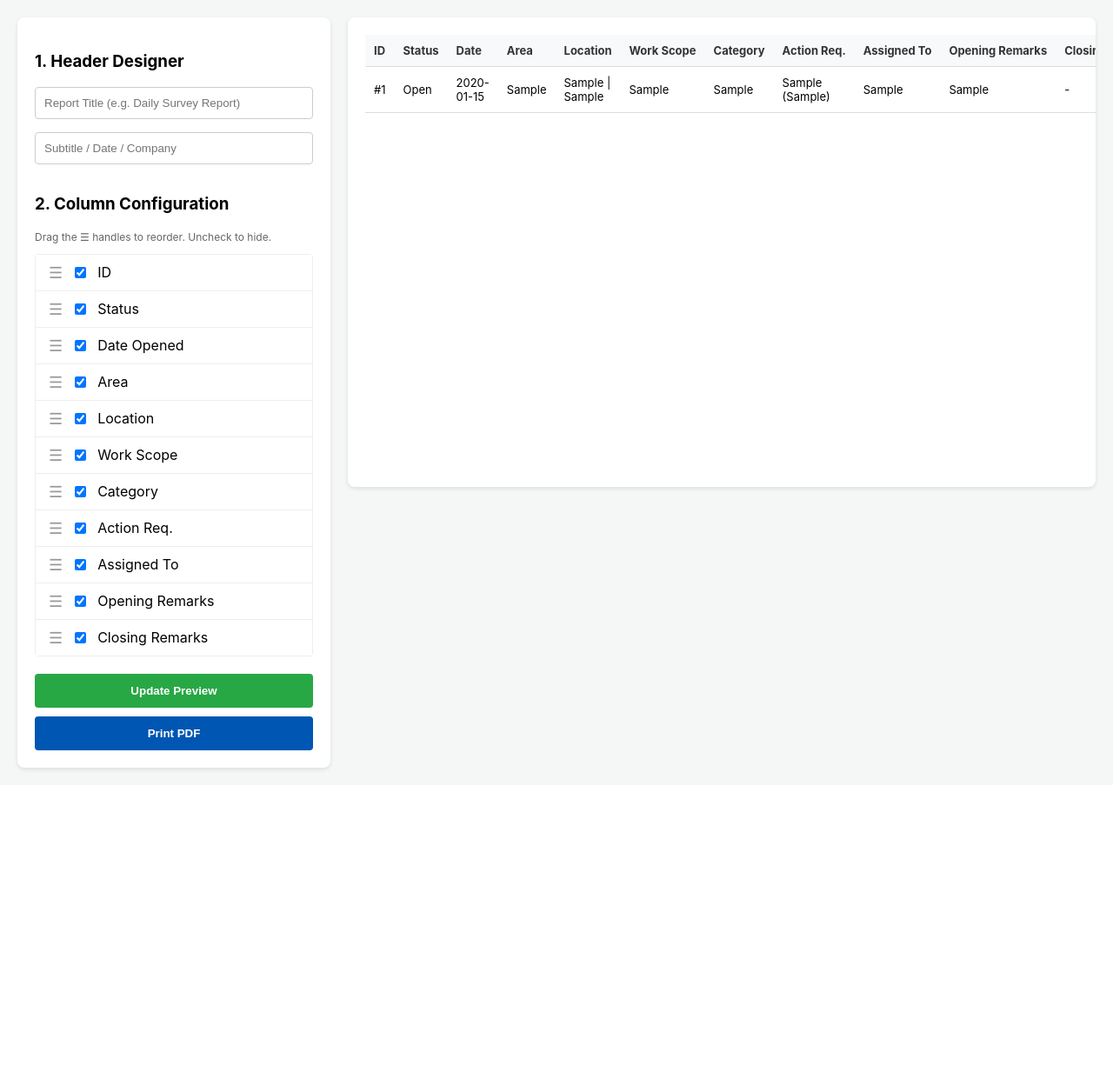
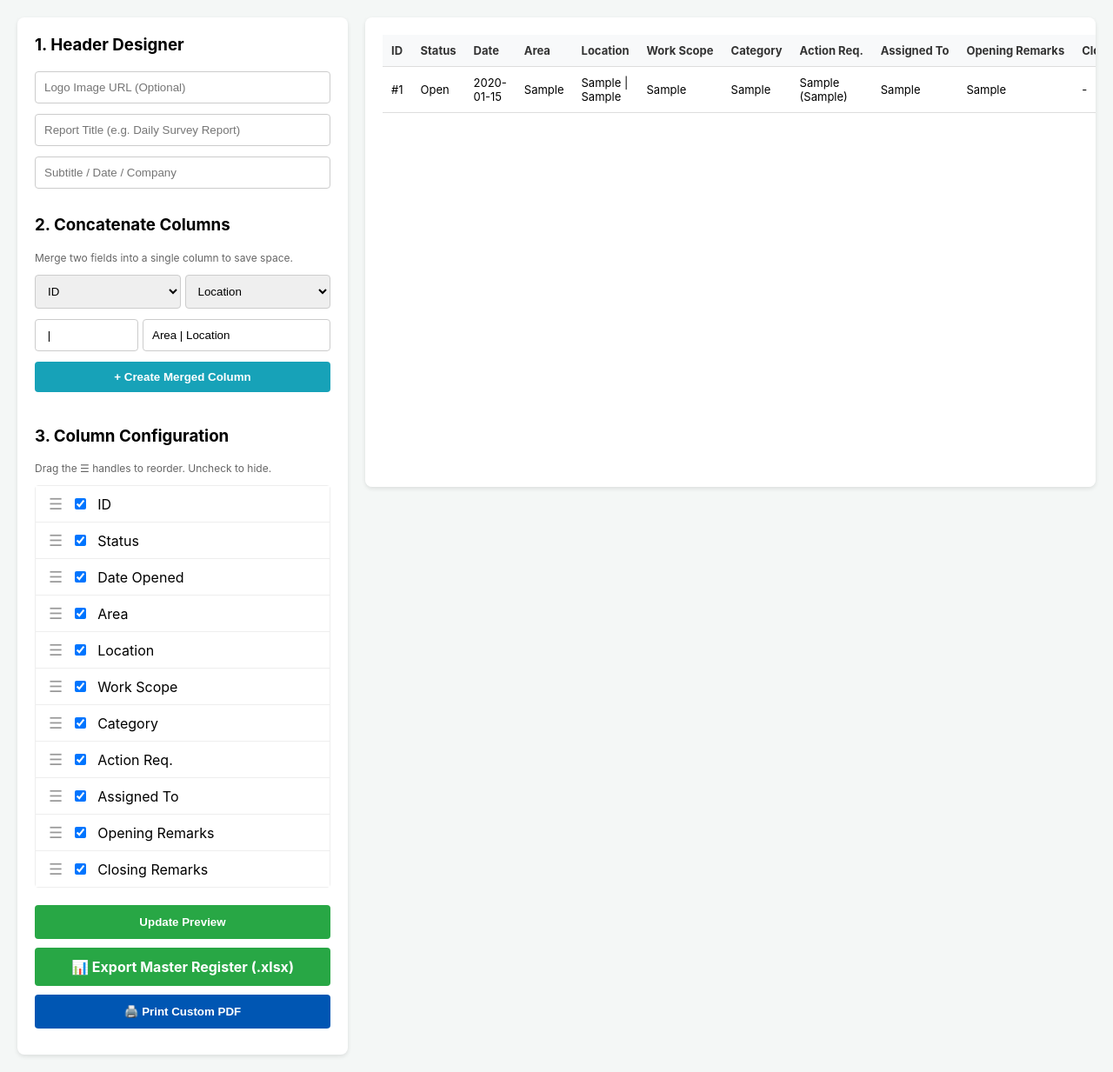
Before and after one commit to DRL8490/DAR, a Flask app: page /reports in a window 1280 px wide. Shown: the part 89-1322 px from the top of the page at 87% size. Before the commit the page ends 978 px from the top, so only its background shows below. Run offline with Flask 3, Linux system fonts and the light colour scheme; a user stored in the database is signed in; tables that the repository leaves empty hold one stand-in row (values such as "Sample post").

Commit message:
Added export to export to KPI xlsx format

```diff
--- a/app.py
+++ b/app.py
@@ -1,3 +1,6 @@
+import pandas as pd
+import io
+from flask import send_file
 import os, json
 from flask import Flask, render_template, request, redirect, url_for, flash
 from flask_sqlalchemy import SQLAlchemy
@@ -304,6 +307,62 @@ def cancel_task(task_id):
 def reports():
     all_tasks = SurveyTask.query.order_by(SurveyTask.start_time.desc()).all()
     return render_template('reports.html', tasks=all_tasks)
+@app.route('/export_excel')
+@login_required
+def export_excel():
+    # 1. Grab all tasks from the database
+    tasks = SurveyTask.query.order_by(SurveyTask.start_time.asc()).all()
 
+    # 2. Map the database columns to your specific Master Register format
+    data = []
+    for i, task in enumerate(tasks, 1):
+        data.append({
+            'Tender / Project Ref.': '20012',
+            'Sl No': i,
+            'Activity Type': task.task_category,
+            'Discipline': task.action_required,
+            'Requestor Ref. #': '', # Leave blank for manual entry or map later
+            'Survey Ref. #': f"THPP-SURV-{task.id:04d}",
+            'Requestor': task.requestor,
+            'Assigned to': task.assigned_to,
+            'Date/Time Received': task.start_time.strftime('%Y-%m-%d %H:%M') if task.start_time else '',
+            'Date/Time Completed': task.end_time.strftime('%Y-%m-%d %H:%M') if task.end_time else '',
+            'Description of Survey Works / Survey Volume Calculation': f"{task.area} - {task.location or ''} - {task.work_scope}",
+            'Special Conditions / Remarks': task.remarks or ''
+        })
+
+    df = pd.DataFrame(data)
+    output = io.BytesIO()
+
+    # 3. Create the Excel file and inject the custom QA/QC Header Rows
+    with pd.ExcelWriter(output, engine='openpyxl') as writer:
+        # Start the table on row 3 (index 2) so we have room for the titles
+        df.to_excel(writer, index=False, startrow=2, sheet_name='Master Register')
+        worksheet = writer.sheets['Master Register']
+
+        # Row 1 Title
+        worksheet.cell(row=1, column=5, value="SURVEY ACTIVITY MASTER REGISTER")
+
+        # Row 2 Title (Dynamically sets the current month/year)
+        current_month = datetime.utcnow().strftime("%B %Y").upper()
+        worksheet.cell(row=2, column=1, value=f"MONTH OF {current_month} - SURVEY TEAM")
+
+        # Auto-adjust column widths for readability
+        for column in worksheet.columns:
+            max_length = 0
+            column = [cell for cell in column]
+            for cell in column:
+                try:
+                    if len(str(cell.value)) > max_length:
+                        max_length = len(cell.value)
+                except:
+                    pass
+            adjusted_width = (max_length + 2)
+            worksheet.column_dimensions[column[0].column_letter].width = adjusted_width
+
+    output.seek(0)
+    filename = f"2510_QA-20-FM-003-13_Master_SAR-SVR_Register_{datetime.utcnow().strftime('%Y%m%d')}.xlsx"
+
+    return send_file(output, download_name=filename, as_attachment=True)
 if __name__ == '__main__':
     app.run(debug=True, port=5001)
--- a/requirements.txt
+++ b/requirements.txt
@@ -4,3 +4,5 @@ Flask-Login==0.6.3
 Werkzeug==3.0.1
 gunicorn==21.2.0
 psycopg2-binary==2.9.9
+pandas
+openpyxl
--- a/templates/reports.html
+++ b/templates/reports.html
@@ -11,13 +11,15 @@
 
         /* Layout */
         .wizard-container { display: flex; gap: 20px; align-items: flex-start; }
-        .sidebar { width: 320px; background: white; padding: 20px; border-radius: 8px; box-shadow: 0 2px 5px rgba(0,0,0,0.1); flex-shrink: 0; }
+        .sidebar { width: 340px; background: white; padding: 20px; border-radius: 8px; box-shadow: 0 2px 5px rgba(0,0,0,0.1); flex-shrink: 0; }
         .preview-area { flex: 1; background: white; padding: 20px; border-radius: 8px; box-shadow: 0 2px 5px rgba(0,0,0,0.1); overflow-x: auto; min-height: 500px; }
 
         /* UI Elements */
-        .form-control { width: 100%; padding: 10px; margin-bottom: 15px; border: 1px solid #ccc; border-radius: 4px; box-sizing: border-box; }
+        .form-control { width: 100%; padding: 10px; margin-bottom: 12px; border: 1px solid #ccc; border-radius: 4px; box-sizing: border-box; }
         .btn-apply { background: #28a745; color: white; width: 100%; padding: 12px; border: none; border-radius: 4px; font-weight: bold; cursor: pointer; margin-bottom: 10px; }
-        .btn-print { background: #0056b3; color: white; width: 100%; padding: 12px; border: none; border-radius: 4px; font-weight: bold; cursor: pointer; }
+        .btn-print { background: #0056b3; color: white; width: 100%; padding: 12px; border: none; border-radius: 4px; font-weight: bold; cursor: pointer; display: block; text-align: center; text-decoration: none; box-sizing: border-box; margin-bottom: 10px; }
+        .btn-excel { background: #17a2b8; color: white; width: 100%; padding: 12px; border: none; border-radius: 4px; font-weight: bold; cursor: pointer; display: block; text-align: center; text-decoration: none; box-sizing: border-box; margin-bottom: 10px; }
+        .btn-concat { background: #17a2b8; color: white; width: 100%; padding: 10px; border: none; border-radius: 4px; font-weight: bold; cursor: pointer; margin-bottom: 20px; }
 
         /* Drag and Drop List */
         .col-list { border: 1px solid #eee; border-radius: 4px; margin-bottom: 20px; background: #fafafa; }
@@ -54,11 +56,32 @@
     <div class="wizard-container">
 
         <div class="sidebar no-print">
-            <h3>1. Header Designer</h3>
+            <h3 style="margin-top: 0;">1. Header Designer</h3>
+            <input type="text" id="hdrLogo" class="form-control" placeholder="Logo Image URL (Optional)">
             <input type="text" id="hdrTitle" class="form-control" placeholder="Report Title (e.g. Daily Survey Report)">
             <input type="text" id="hdrSubtitle" class="form-control" placeholder="Subtitle / Date / Company">
 
-            <h3>2. Column Configuration</h3>
+            <h3>2. Concatenate Columns</h3>
+            <p style="font-size: 12px; color: #666; margin-top: 0;">Merge two fields into a single column to save space.</p>
+            <div style="display: flex; gap: 5px; margin-bottom: 12px;">
+                <select id="concatCol1" class="form-control" style="margin: 0;">
+                    <option value="0">ID</option><option value="1">Status</option><option value="2">Date</option><option value="3">Area</option>
+                    <option value="4">Location</option><option value="5">Work Scope</option><option value="6">Category</option>
+                    <option value="7">Action Req.</option><option value="8">Assigned To</option><option value="9">Opening Remarks</option><option value="10">Closing Remarks</option>
+                </select>
+                <select id="concatCol2" class="form-control" style="margin: 0;">
+                    <option value="0">ID</option><option value="1">Status</option><option value="2">Date</option><option value="3">Area</option>
+                    <option value="4" selected>Location</option><option value="5">Work Scope</option><option value="6">Category</option>
+                    <option value="7">Action Req.</option><option value="8">Assigned To</option><option value="9">Opening Remarks</option><option value="10">Closing Remarks</option>
+                </select>
+            </div>
+            <div style="display: flex; gap: 5px; margin-bottom: 12px;">
+                <input type="text" id="concatSep" class="form-control" placeholder="Separator (e.g. ' | ')" value=" | " style="flex: 1; margin: 0;">
+                <input type="text" id="concatName" class="form-control" placeholder="New Col Name" value="Area | Location" style="flex: 2; margin: 0;">
+            </div>
+            <button onclick="addConcatColumn()" class="btn-concat">+ Create Merged Column</button>
+
+            <h3>3. Column Configuration</h3>
             <p style="font-size: 12px; color: #666; margin-top: 0;">Drag the ☰ handles to reorder. Uncheck to hide.</p>
 
             <div class="col-list" id="dragContainer">
@@ -76,15 +99,19 @@
             </div>
 
             <button onclick="applyReportConfig()" class="btn-apply">Update Preview</button>
-            <button onclick="window.print()" class="btn-print">Print PDF</button>
+
+            <a href="/export_excel" class="btn-excel" style="background: #28a745;">📊 Export Master Register (.xlsx)</a>
+
+            <button onclick="window.print()" class="btn-print">🖨️ Print Custom PDF</button>
         </div>
 
         <div class="preview-area">
 
-            <div id="print-header" class="print-header" style="display: none; text-align: center; margin-bottom: 20px;">
-                <h1 id="print-title" style="margin: 0; color: #333;">NMDC Survey Report</h1>
+            <div id="print-header" class="print-header" style="display: none; text-align: center; margin-bottom: 20px; position: relative; min-height: 80px;">
+                <img id="print-logo" src="" style="position: absolute; left: 0; top: 0; max-height: 80px; max-width: 180px; display: none;">
+                <h1 id="print-title" style="margin: 0; color: #333; padding-top: 10px;">NMDC Survey Report</h1>
                 <h3 id="print-subtitle" style="margin: 5px 0; color: #666;">Generated Report</h3>
-                <hr style="border: 1px solid #ccc;">
+                <hr style="border: 1px solid #ccc; clear: both; margin-top: 25px;">
             </div>
 
             <table id="reportTable">
@@ -116,17 +143,12 @@
     </div>
 
     <script>
-        // 1. Drag and Drop Logic
+        // --- 1. Drag and Drop Engine ---
         let draggedItem = null;
-        document.querySelectorAll('.col-item').forEach(item => {
-            item.addEventListener('dragstart', function(e) {
-                draggedItem = this;
-                setTimeout(() => this.classList.add('dragging'), 0);
-            });
-            item.addEventListener('dragend', function() {
-                this.classList.remove('dragging');
-                draggedItem = null;
-            });
+
+        function attachDragEvents(item) {
+            item.addEventListener('dragstart', function(e) { draggedItem = this; setTimeout(() => this.classList.add('dragging'), 0); });
+            item.addEventListener('dragend', function() { this.classList.remove('dragging'); draggedItem = null; });
             item.addEventListener('dragover', function(e) { e.preventDefault(); });
             item.addEventListener('dragenter', function(e) { e.preventDefault(); this.style.background = '#e9ecef'; });
             item.addEventListener('dragleave', function() { this.style.background = 'white'; });
@@ -137,51 +159,98 @@
                     let allItems = [...this.parentNode.children];
                     let draggedPos = allItems.indexOf(draggedItem);
                     let thisPos = allItems.indexOf(this);
-                    if (draggedPos < thisPos) {
-                        this.parentNode.insertBefore(draggedItem, this.nextSibling);
-                    } else {
-                        this.parentNode.insertBefore(draggedItem, this);
-                    }
+                    if (draggedPos < thisPos) this.parentNode.insertBefore(draggedItem, this.nextSibling);
+                    else this.parentNode.insertBefore(draggedItem, this);
                 }
             });
-        });
+        }
+        document.querySelectorAll('.col-item').forEach(attachDragEvents);
 
-        // 2. Report Table Rebuilding Logic
+        // --- 2. Dynamic Concatenate Feature ---
+        function addConcatColumn() {
+            let c1 = document.getElementById('concatCol1').value;
+            let c2 = document.getElementById('concatCol2').value;
+            let sep = document.getElementById('concatSep').value;
+            let name = document.getElementById('concatName').value || 'Merged Column';
+
+            let container = document.getElementById('dragContainer');
+            let div = document.createElement('div');
+            div.className = 'col-item';
+            div.setAttribute('draggable', 'true');
+            div.setAttribute('data-concat-c1', c1);
+            div.setAttribute('data-concat-c2', c2);
+            div.setAttribute('data-concat-sep', sep);
+            div.setAttribute('data-concat-name', name);
+
+            div.innerHTML = `<span class="drag-handle">☰</span><input type="checkbox" checked> <strong style="color:#17a2b8; margin-left:5px;">[Merged]</strong> ${name} <button onclick="this.parentElement.remove()" style="margin-left:auto; background:#dc3545; color:white; border:none; border-radius:3px; cursor:pointer; padding: 2px 6px;">X</button>`;
+
+            attachDragEvents(div);
+            container.appendChild(div);
+        }
+
+        // --- 3. Report Builder Logic ---
         window.onload = () => {
-            // Backup the original untouched table structure on page load
             const table = document.getElementById("reportTable");
             const rows = Array.from(table.rows);
             window.originalData = rows.map(row => Array.from(row.children));
         };
 
         function applyReportConfig() {
-            // Apply Custom Header
+            // Apply Header Logo & Text
+            let logoUrl = document.getElementById('hdrLogo').value;
+            let logoImg = document.getElementById('print-logo');
+            if(logoUrl) { logoImg.src = logoUrl; logoImg.style.display = 'block'; } else { logoImg.style.display = 'none'; }
+
             document.getElementById('print-title').innerText = document.getElementById('hdrTitle').value || 'NMDC Survey Report';
             document.getElementById('print-subtitle').innerText = document.getElementById('hdrSubtitle').value || new Date().toLocaleDateString();
 
-            // Figure out the new desired order and visibility
+            // Read Sidebar UI State
             const configItems = document.querySelectorAll('.col-item');
             const activeCols = [];
+
             configItems.forEach(item => {
                 if(item.querySelector('input').checked) {
-                    activeCols.push(parseInt(item.getAttribute('data-col')));
+                    if (item.hasAttribute('data-concat-c1')) {
+                        activeCols.push({
+                            type: 'concat',
+                            c1: parseInt(item.getAttribute('data-concat-c1')),
+                            c2: parseInt(item.getAttribute('data-concat-c2')),
+                            sep: item.getAttribute('data-concat-sep'),
+                            name: item.getAttribute('data-concat-name')
+                        });
+                    } else {
+                        activeCols.push({ type: 'standard', index: parseInt(item.getAttribute('data-col')) });
+                    }
                 }
             });
 
-            // Rebuild the table
+            // Rebuild the DOM Table
             const table = document.getElementById("reportTable");
-            table.innerHTML = ""; // Wipe current table
+            table.innerHTML = "";
 
             window.originalData.forEach((originalCells, rowIndex) => {
                 let tr = document.createElement("tr");
 
-                // Pluck the cells in the exact order requested by the sidebar
-                activeCols.forEach(colIndex => {
-                    let cellClone = originalCells[colIndex].cloneNode(true);
-                    tr.appendChild(cellClone);
+                activeCols.forEach(colDef => {
+                    if (colDef.type === 'standard') {
+                        tr.appendChild(originalCells[colDef.index].cloneNode(true));
+                    } else if (colDef.type === 'concat') {
+                        let newCell = document.createElement(rowIndex === 0 ? "th" : "td");
+                        if (rowIndex === 0) {
+                            newCell.innerText = colDef.name;
+                        } else {
+                            let text1 = originalCells[colDef.c1].innerText.trim();
+                            let text2 = originalCells[colDef.c2].innerText.trim();
+
+                            if(text1 && text2 && text1 !== '-' && text2 !== '-') newCell.innerText = text1 + colDef.sep + text2;
+                            else if (text1 && text1 !== '-') newCell.innerText = text1;
+                            else if (text2 && text2 !== '-') newCell.innerText = text2;
+                            else newCell.innerText = '-';
+                        }
+                        tr.appendChild(newCell);
+                    }
                 });
 
-                // Inject the row back into thead or tbody
                 if (rowIndex === 0) {
                     let thead = document.createElement("thead");
                     thead.appendChild(tr);
```
